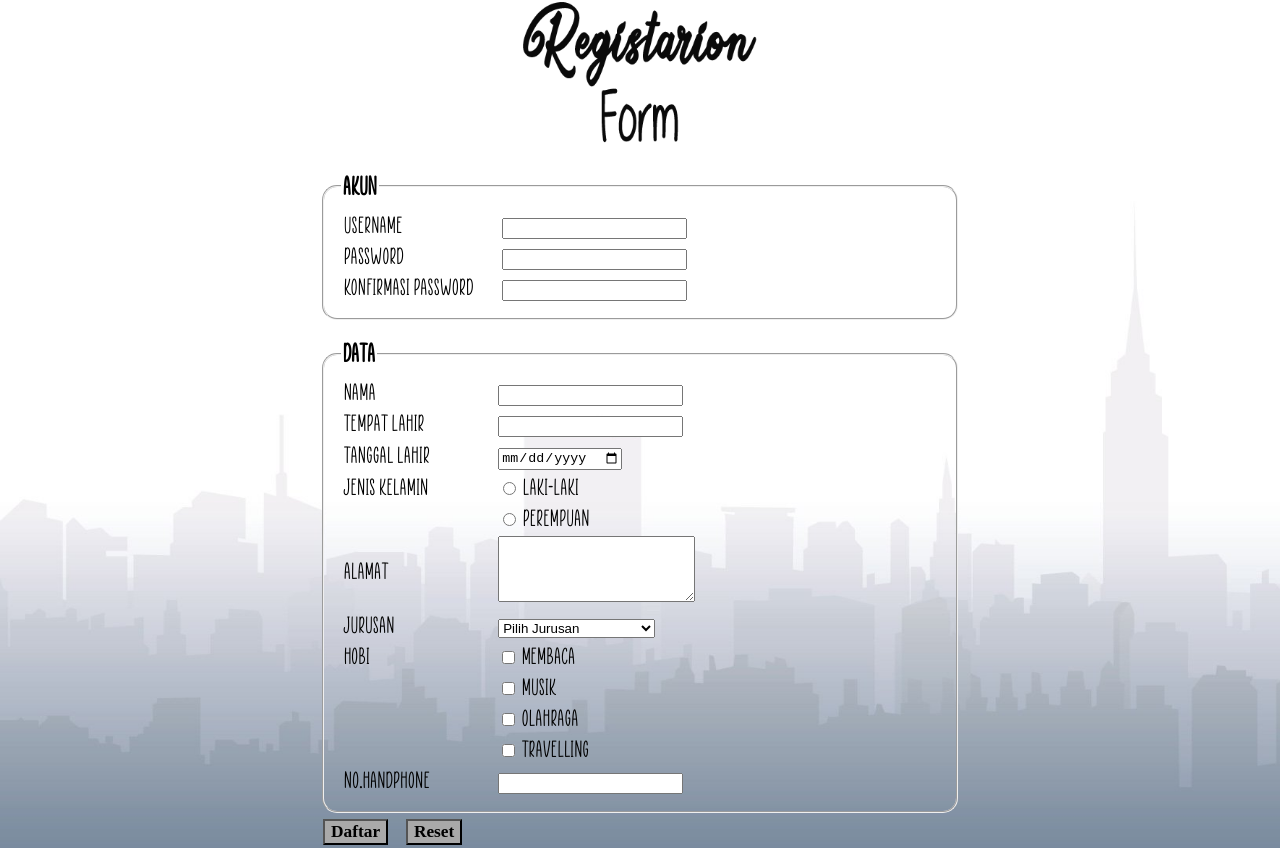
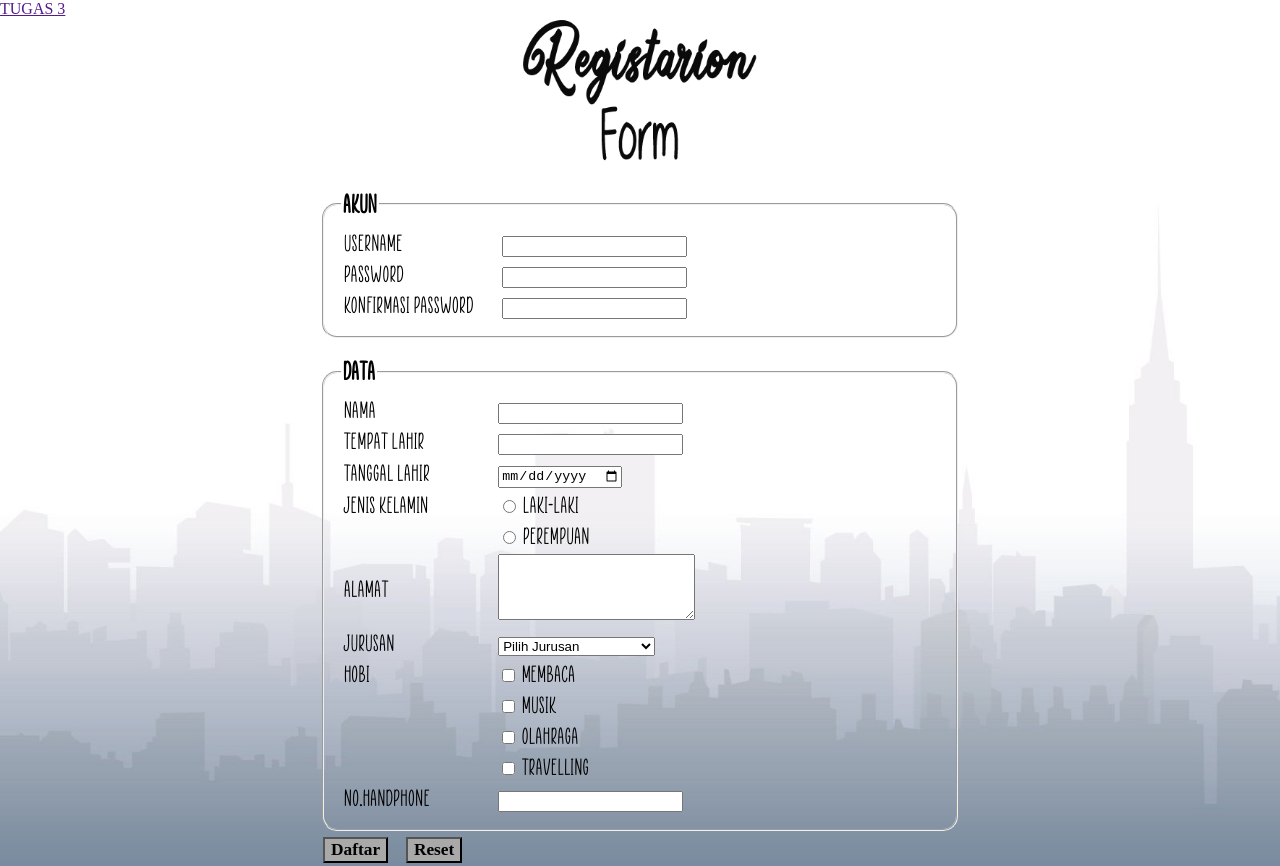
Before and after one commit to kyorovik22/yerichonatanael, a plain HTML site: page index.html in a window 1280 px wide. Drawn offline with Linux system fonts and the light colour scheme; a web font is replaced by a local one.

Commit message:
Update index.html

```diff
--- a/index.html
+++ b/index.html
@@ -12,6 +12,7 @@
       box-sizing: border-box;
     }
     </style>
+    <a href src="https://kyorovik22.github.io/tugas3/">TUGAS 3</a>
 </head>
 <body>
     <img src="22.png" >
```
